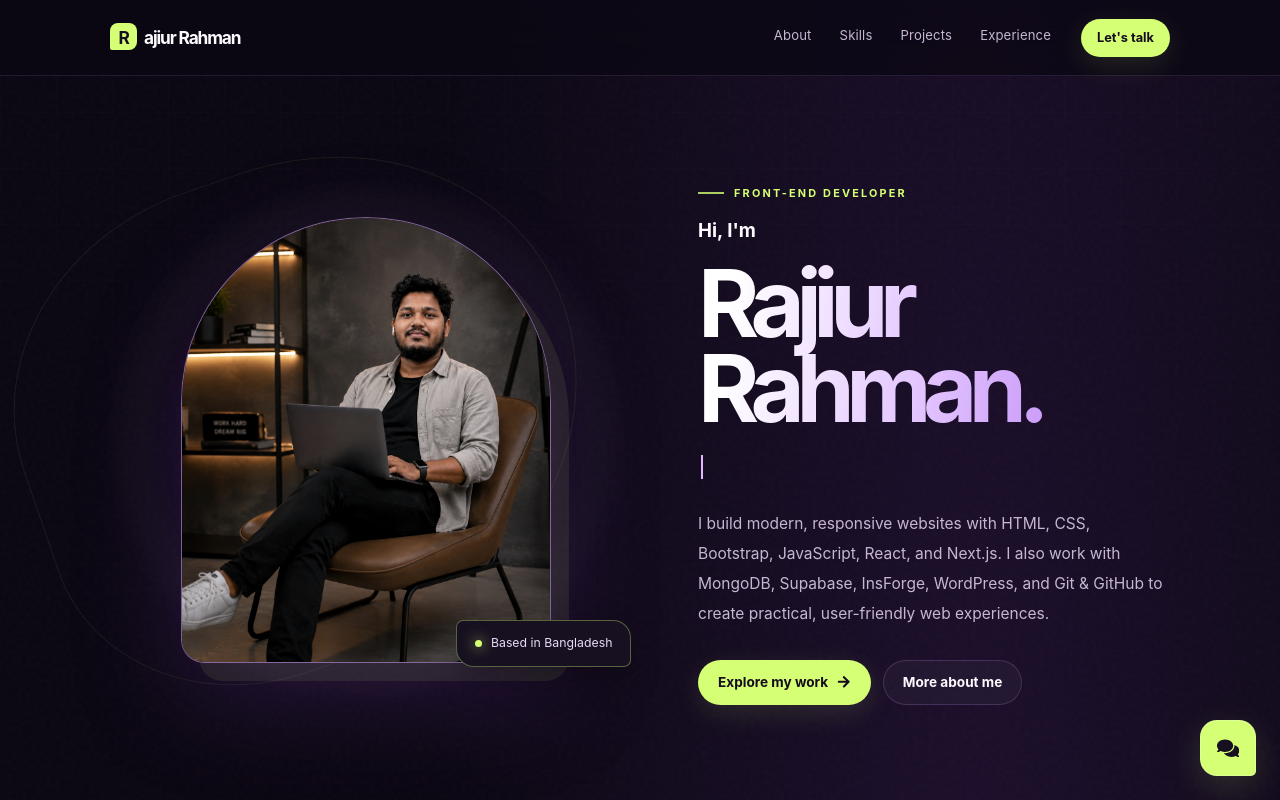
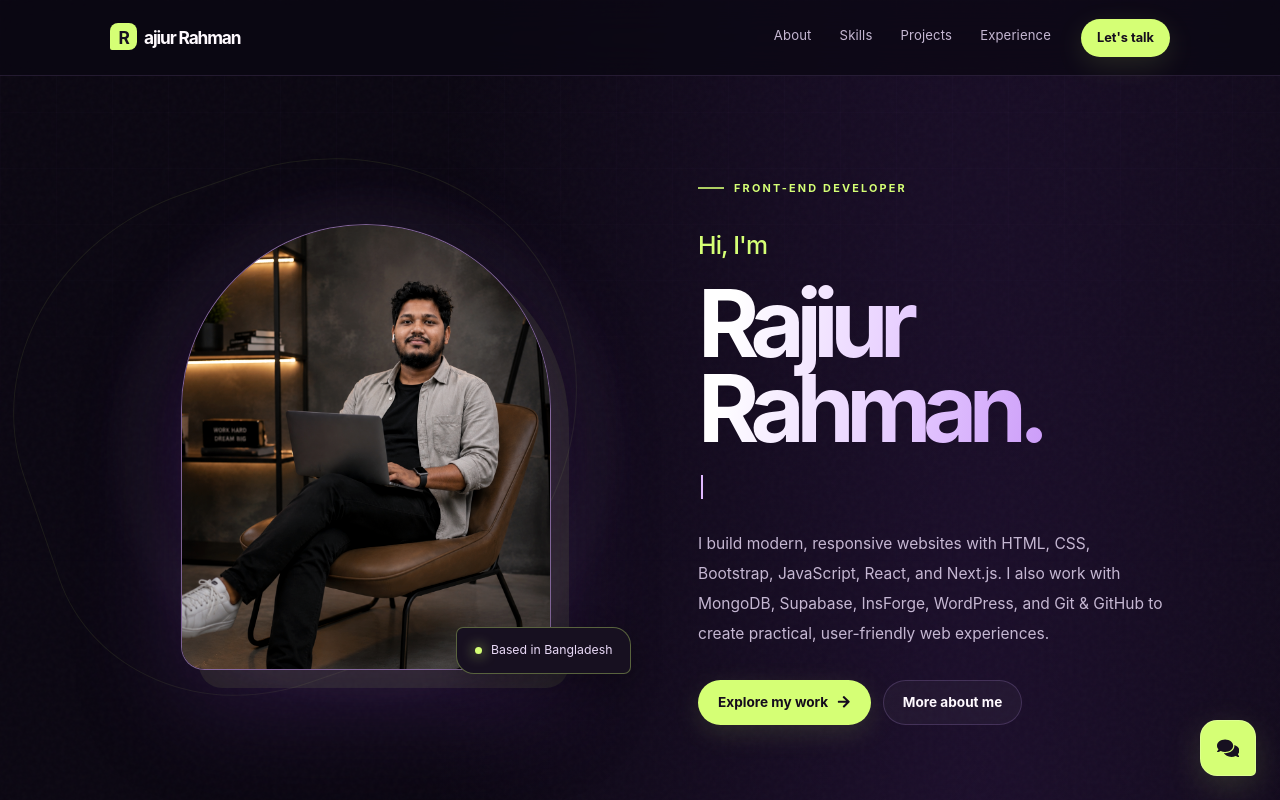
Before and after one commit to rajiur-developer/portfolio, a Next.js app: page / in a window 1280 px wide. Shown: the top 800 px of the page. Built offline with nearby package versions, Linux system fonts and the light colour scheme.

Commit message:
Update Hero.js

```diff
--- a/components/Hero.js
+++ b/components/Hero.js
@@ -65,7 +65,7 @@ export default function Hero() {
         transition={{ duration: 0.55, ease: [0.22, 1, 0.36, 1] }}
       >
         <span className="eyebrow">Front-End Developer</span>
-        <h3>Hi, I&apos;m<br /></h3>
+        <h2>Hi, I&apos;m<br /></h2>
         <h1><span>Rajiur Rahman.</span></h1>
         <h2 aria-label={roles.join(", ")}>
           <span className="hero-role" aria-hidden="true">{role}</span>
```
